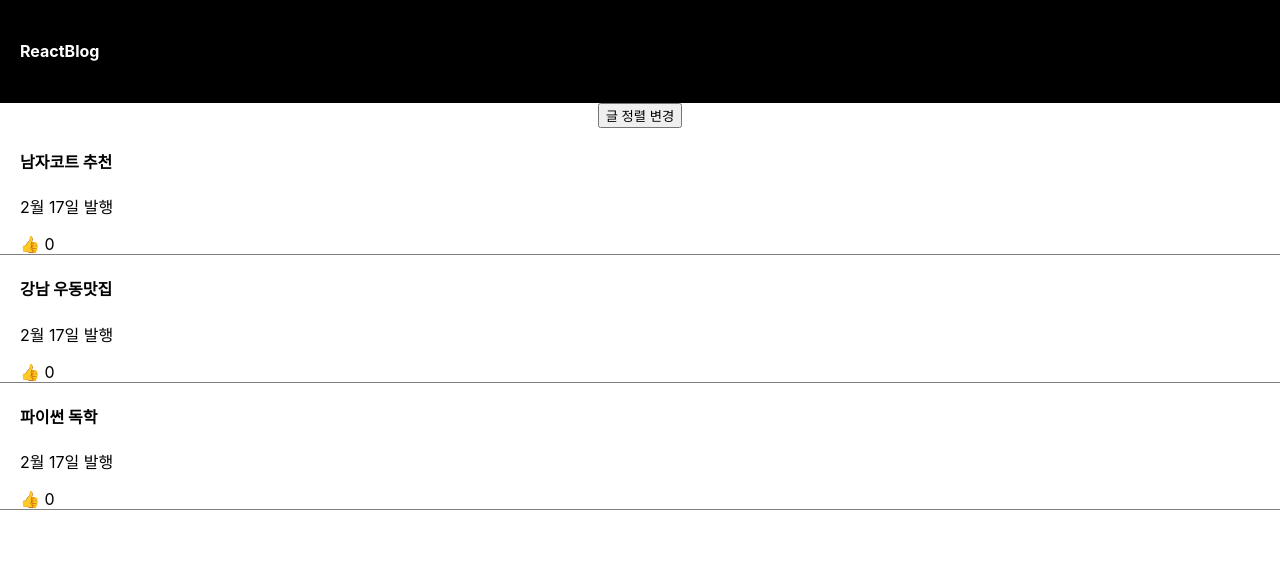
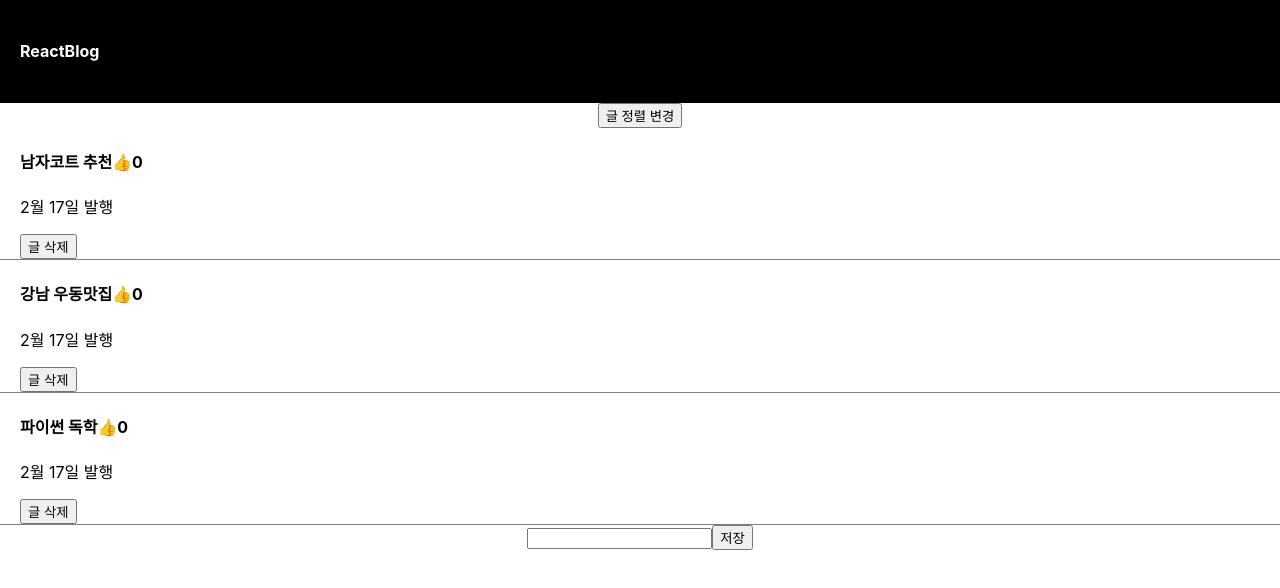
Before and after one commit to estimar2/coding_apple_react, a React (Create React App) app: page / in a window 1280 px wide. Shown: the top 588 px of the page. Built offline with nearby package versions, Linux system fonts and the light colour scheme.

Commit message:
[24.02.02] Part1-12 : input1 사용자가 입력한 글 다루기

```diff
--- a/package.json
+++ b/package.json
@@ -6,6 +6,7 @@
     "@testing-library/jest-dom": "^5.14.1",
     "@testing-library/react": "^13.0.0",
     "@testing-library/user-event": "^13.2.1",
+    "moment": "^2.30.1",
     "react": "^18.2.0",
     "react-dom": "^18.2.0",
     "react-scripts": "5.0.1",
--- a/src/App.js
+++ b/src/App.js
@@ -2,6 +2,7 @@
 // Lint 끄는 기능
 
 import React, { useState } from "react";
+import moment from "moment/moment";
 import Modal from "./Modal";
 
 import "./App.css";
@@ -18,6 +19,8 @@ function App() {
   // Modal
   const [modalOpen, setModalOpen] = useState(false);
   const [modalData, setModalData] = useState([]);
+
+  const [inputData, setInputData] = useState("");
 
   // 좋아요 클릭
   const _onAdd = idx => {
@@ -71,6 +74,33 @@ function App() {
     setModalOpen(!modalOpen);
   };
 
+  // 입력 값 목록에 저장
+  const _addList = () => {
+    let listIdx = listData.length + 1;
+
+    let addData = {
+      title: inputData,
+      date: `${moment().format("MM")}월 ${moment().format("DD")}일 발행`,
+      con: `게시글${listIdx}`,
+      good: 0,
+    };
+
+    let prevListData = listData;
+
+    prevListData.push(addData);
+
+    setListData(prevListData);
+  };
+
+  // 글 삭제
+  const _deleteList = idx => {
+    let prevListData = listData;
+
+    prevListData.splice(idx, 1);
+
+    setListData(prevListData);
+  };
+
   return (
     <div className="App">
       <div className="black-nav">
@@ -113,11 +143,35 @@ function App() {
           3. return 뭐 적으면 array 로 담아줌 */}
       {listData.map((data, idx) => (
         <div className="list" key={idx}>
-          <h4 onClick={() => _showModal(data)}>{data.title}</h4>
+          <h4 onClick={() => _showModal(data)}>
+            {data.title}
+            <span
+              onClick={e => {
+                {
+                  /* 이벤트 버블링 : 클릭 이벤트는 상위 html 로 퍼짐
+                            이벤트 버블링을 막고싶으면 e.stopPropagation() 을 쓰면 됨 */
+                }
+                e.stopPropagation();
+                _onAdd(idx);
+              }}
+            >
+              👍
+            </span>
+            {data.good}
+          </h4>
           <p>{data.date}</p>
-          <span onClick={() => _onAdd(idx)}>👍</span> {data.good}
+          <button onClick={() => _deleteList(idx)}>글 삭제</button>
         </div>
       ))}
+
+      <div>
+        <input
+          type="text"
+          value={inputData}
+          onChange={e => setInputData(e.target.value)}
+        />
+        <button onClick={_addList}>저장</button>
+      </div>
 
       {/* 컴포넌트로 만들면 좋은경우
           1. 반복적인 html축약할때
```
Also changed, not shown: 2 other files (tests, documents, lock files or other folders).
